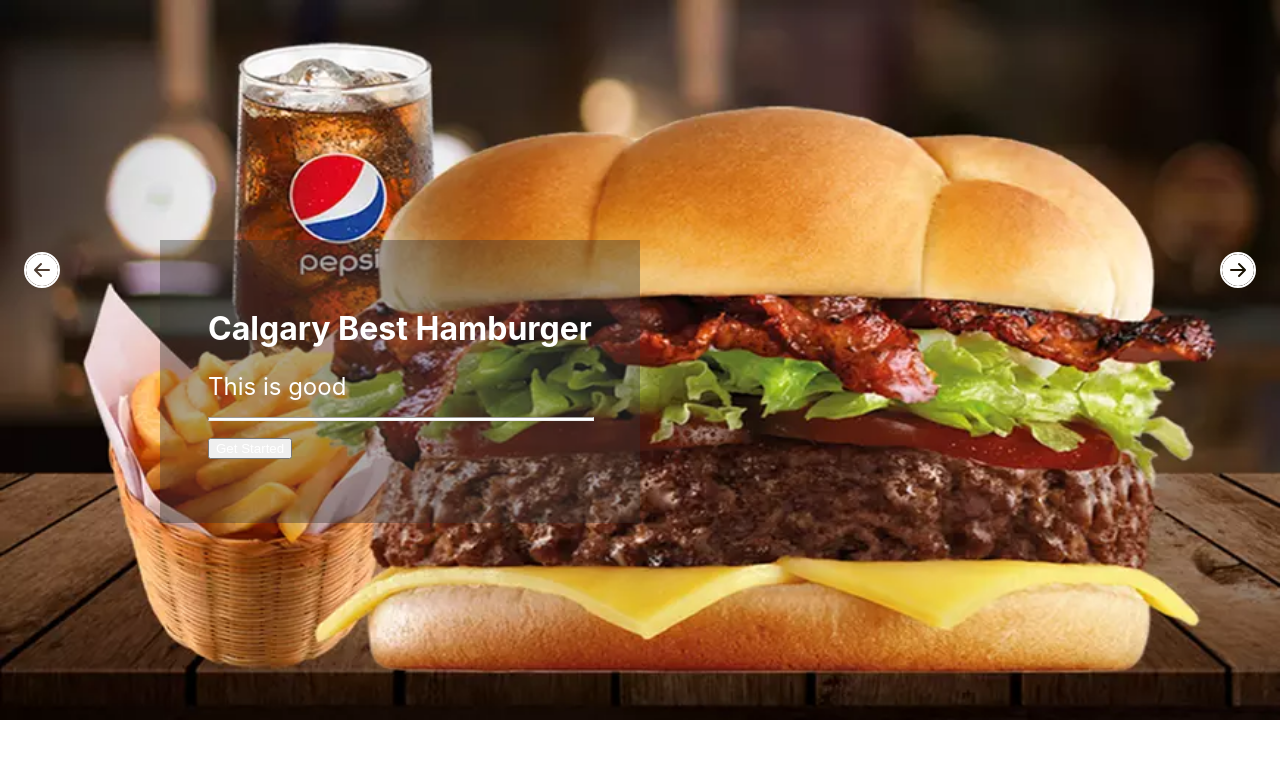
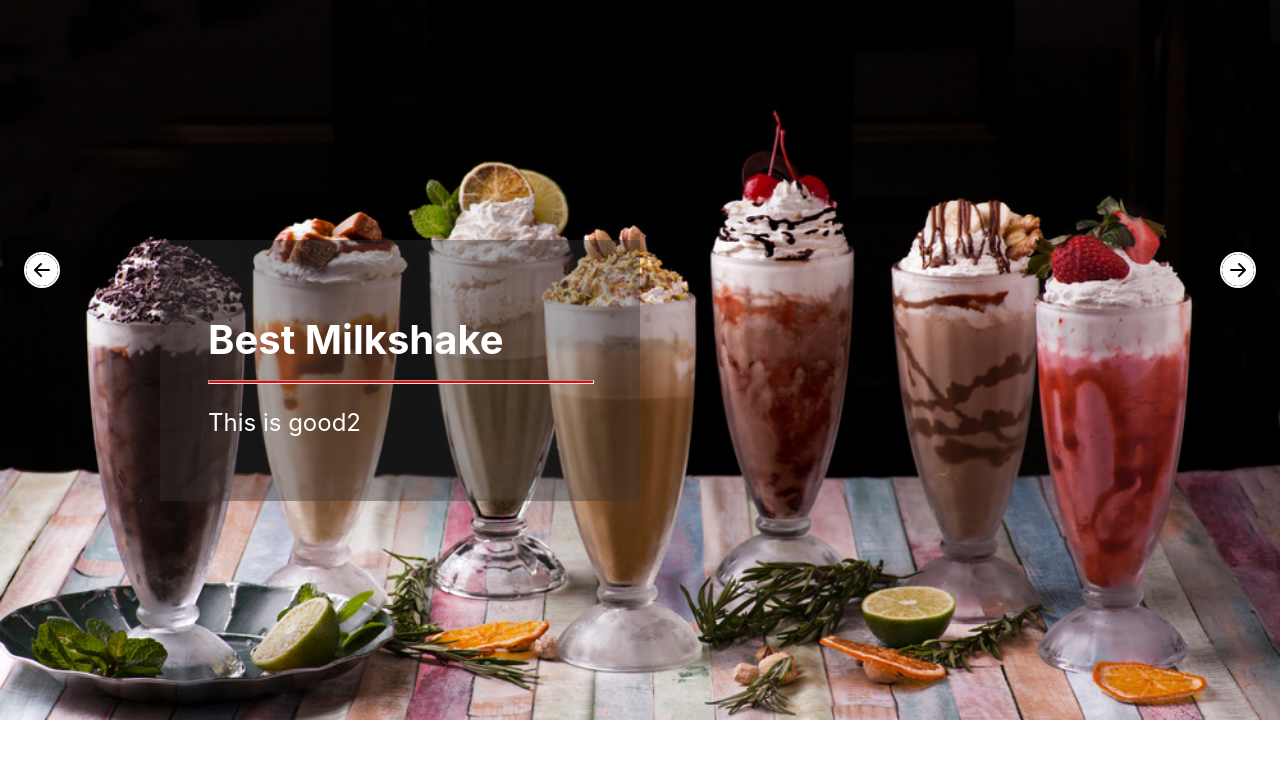
Before and after one commit to Jonghan-park/slider, a React (Create React App) app: page / in a window 1280 px wide. Shown: the top 758 px of the page. Built offline with nearby package versions, Linux system fonts and the light colour scheme.

Commit message:
Update slide

```diff
--- a/src/components/Slider.css
+++ b/src/components/Slider.css
@@ -25,13 +25,13 @@
 
 .content {
    position: absolute;
-   top: 15rem;
+   top: 23rem;
    left: 10rem;
    /* opacity: 0; */
    width: 30%;
    padding: 3rem;
    background: rgba(53, 52, 52, 0.4);
-   animation: slide-up 1s ease .5s;
+   animation: slide-up 1s ease 0.3s;
    animation-fill-mode: forwards;
    /* visibility: hidden; */
 
@@ -100,6 +100,10 @@
 
 hr{
   height: 2px;
-  background: #fff;
+  background: rgb(255, 0, 0);
   width: 100%;
 }
+
+h1{
+  font-size: 2.5rem;
+}
--- a/src/components/Slider.js
+++ b/src/components/Slider.js
@@ -9,6 +9,12 @@ const Slider = () => {
   const slideLength = data.length
   // slideLength = 1 2 3
   // crrentSlide = 0 1 2
+
+  const autoScroll = true;
+  let slideInterval;
+  // intervalTime is 5 seconds
+  let intervalTime = 5000;
+
   const nextSlide =() =>{
     setCurrentSlide(currentSlide === slideLength - 1 ? 0 : currentSlide + 1)
   }
@@ -17,9 +23,20 @@ const Slider = () => {
     setCurrentSlide(currentSlide === 0 ? slideLength -1 : currentSlide - 1)
   }
 
+  function auto(){
+    slideInterval = setInterval(nextSlide, intervalTime)
+  }
+
   useEffect(() =>{
     setCurrentSlide(0)
   },[])
+
+  useEffect(() =>{
+    if(autoScroll){
+      auto()
+    }
+    return () => clearInterval(slideInterval)
+  },[currentSlide])
 
   return (
     <div className='slider'>
@@ -34,9 +51,9 @@ const Slider = () => {
               <img src={slide.image} alt={slide.heading} />
               <div className="content">
                 <h1>{slide.heading}</h1>
+                <hr />
                 <p>{slide.desc}</p>
-                <hr />
-                <button className="--btn --btn-primary">Get Started</button>
+
               </div>
               </>
             )}
```
